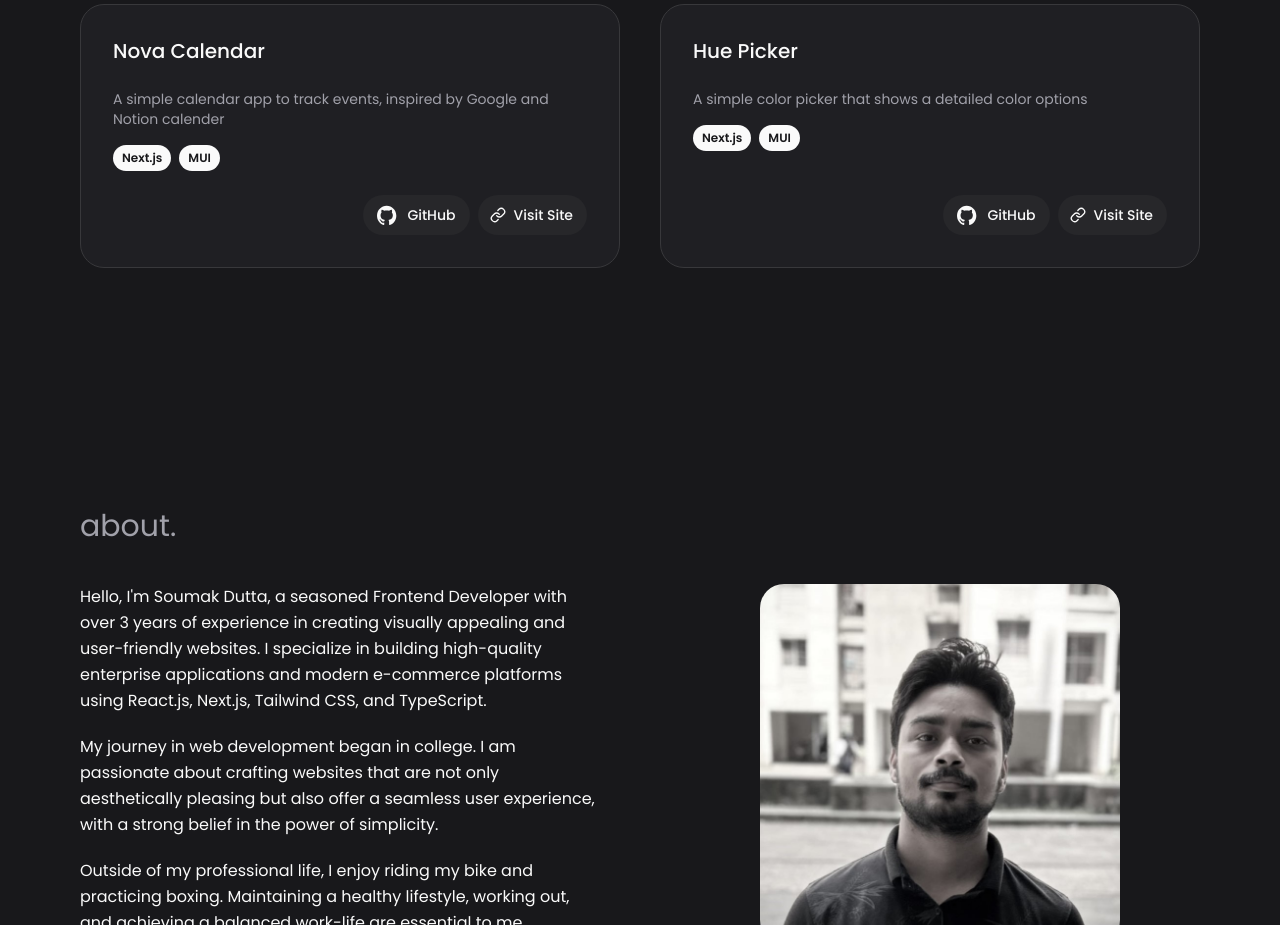
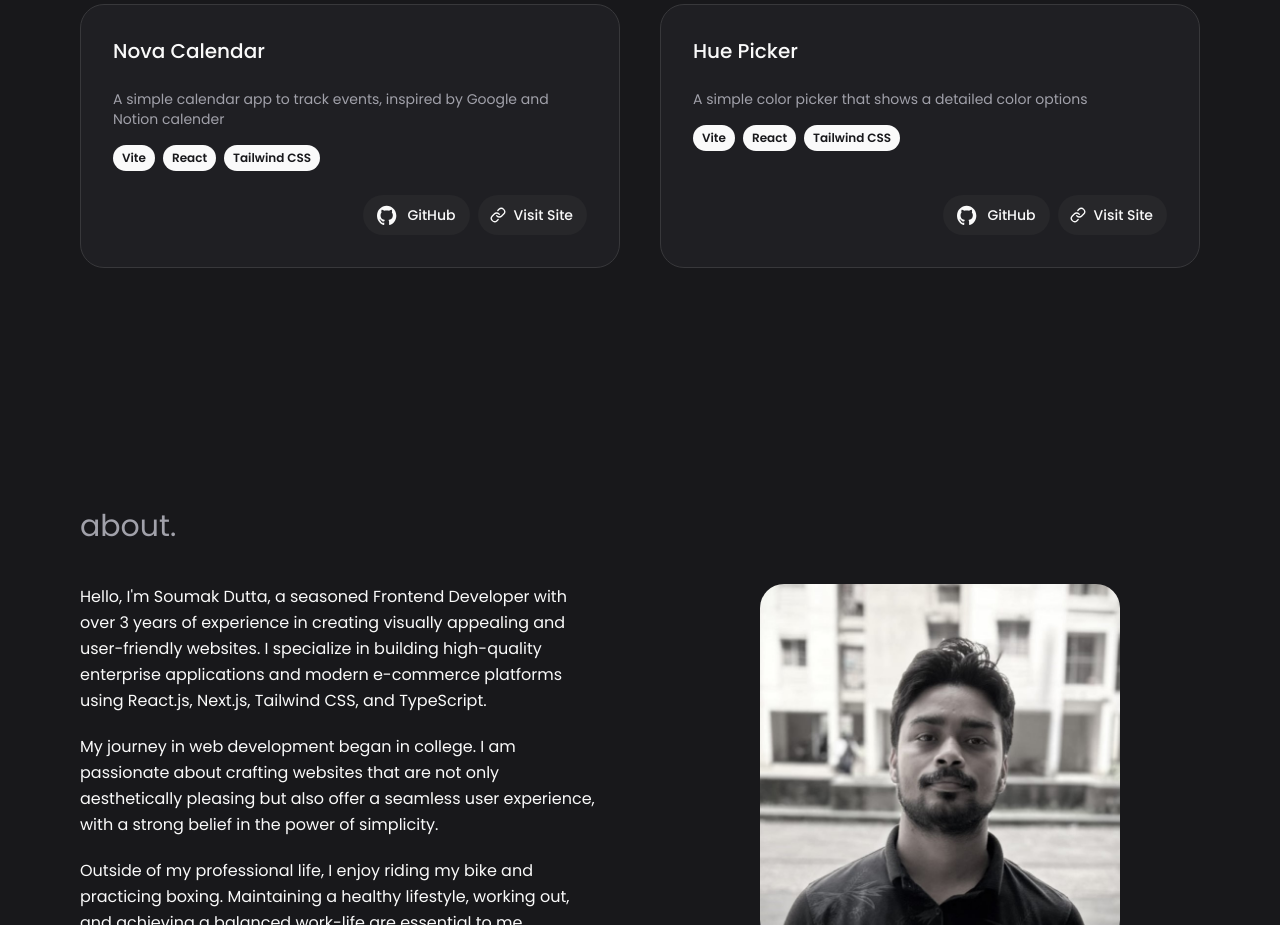
Before and after one commit to soumakkdev/portfolio, a Next.js app: page / in a window 1280 px wide. Shown: the part 1180-2105 px from the top of the page. Built offline with nearby package versions, Linux system fonts and the light colour scheme.

Commit message:
projects tags update

```diff
--- a/src/components/Projects.tsx
+++ b/src/components/Projects.tsx
@@ -29,14 +29,14 @@ const projects: IProject[] = [
 	{
 		name: 'Nova Calendar',
 		description: 'A simple calendar app to track events, inspired by Google and Notion calender',
-		tags: ['Next.js', 'MUI'],
+		tags: ['Vite', 'React', 'Tailwind CSS'],
 		github: 'https://github.com/soumakkdev/calendar-app',
 		site: 'https://nova-calendar.netlify.app/',
 	},
 	{
 		name: 'Hue Picker',
 		description: 'A simple color picker that shows a detailed color options',
-		tags: ['Next.js', 'MUI'],
+		tags: ['Vite', 'React', 'Tailwind CSS'],
 		github: 'https://github.com/soumakkdev/color-picker',
 		site: 'https://hue-picker.netlify.app/',
 	},
```
